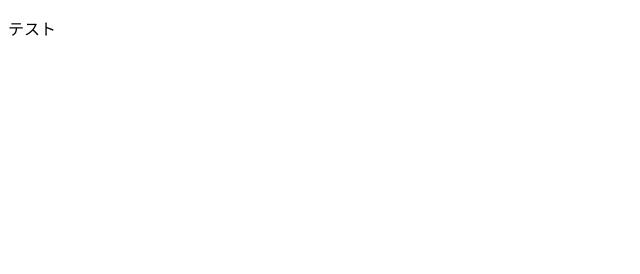
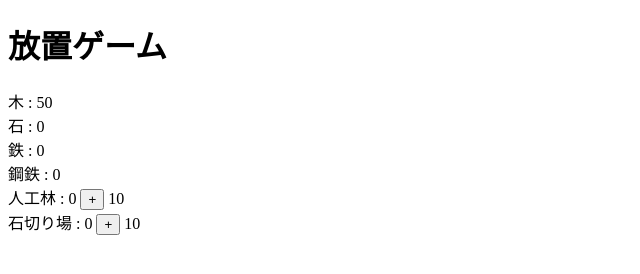
Before and after one commit to h-masahiro/game1, a plain HTML site: page index.html in a window 1280 px wide. Shown: the whole page, without its empty margins (0-640 px from the left). Drawn offline with Linux system fonts and the light colour scheme.

Commit message:
Update index.html

```diff
--- a/index.html
+++ b/index.html
@@ -2,8 +2,101 @@
 <html>
     <head>
         <meta charset="UTF-8">
+        <style>
+
+        </style>
+        <script>
+            "use strict";
+            class Material {
+                constructor(name) {
+                    this.name = name;
+                    this.num = 0;
+                }
+            }
+
+            class Building {
+                constructor(name, baseCost, costRate, basePower) {
+                    this.name = name;
+                    this.num = 0;
+                    this.baseCost = baseCost;
+                    this.costRate = costRate;
+                    this.basepower = basePower;
+                }
+            }
+
+            let materials = [];
+            materials.push(new Material("木"));
+            materials.push(new Material("石"));
+            materials.push(new Material("鉄"));
+            materials.push(new Material("鋼鉄"));
+
+            let buildings = [];
+            buildings.push(new Building("人工林", 10, 1.2, 1));
+            buildings.push(new Building("石切り場", 10, 1.2, 1));
+
+
+            let timerId;
+            window.onload = init;
+            function init() {
+                timerId = setInterval(tick, 100);
+
+                for (let i=0;i<materials.length;i++) {
+                    let parent = document.getElementById("materiallist");
+                    let item = document.createElement("div");
+                    let item1 = document.createElement("span");
+                    item1.textContent = materials[i].name;
+                    let item2 = document.createElement("span");
+                    item2.textContent = " : ";
+                    let item3 = document.createElement("span");
+                    item3.id = "m" + i + "n";
+                    item3.textContent = materials[i].num;
+                    item.appendChild(item1);
+                    item.appendChild(item2);
+                    item.appendChild(item3);
+                    parent.appendChild(item);
+                }
+                for (let i=0;i<buildings.length;i++) {
+                    let parent = document.getElementById("buildinglist");
+                    let item = document.createElement("div");
+                    let item1 = document.createElement("span");
+                    item1.textContent = buildings[i].name;
+                    let item2 = document.createElement("span");
+                    item2.textContent = " : ";
+                    let item3 = document.createElement("span");
+                    item3.id = "b" + i + "n";
+                    item3.textContent = buildings[i].num;
+                    let item4 = document.createElement("span");
+                    item4.textContent = " ";
+                    let item5 = document.createElement("button");
+                    item5.textContent = "+";
+                    let item6 = document.createElement("span");
+                    item6.textContent = " ";
+                    let item7 = document.createElement("span");
+                    item7.textContent = buildings[i].baseCost;
+
+                    item.appendChild(item1);
+                    item.appendChild(item2);
+                    item.appendChild(item3);
+                    item.appendChild(item4);
+                    item.appendChild(item5);
+                    item.appendChild(item6);
+                    item.appendChild(item7);
+                    parent.appendChild(item);
+                }
+
+
+            }
+            function tick() {
+                materials[0].num += 1;
+                document.getElementById("m0n").textContent = materials[0].num;
+            }
+
+
+        </script>
     </head>
     <body>
-        <p>テスト</p>
+        <h1>放置ゲーム</h1>
+        <div id="materiallist"></div>
+        <div id="buildinglist"></div>
     </body>
 </html>
```
